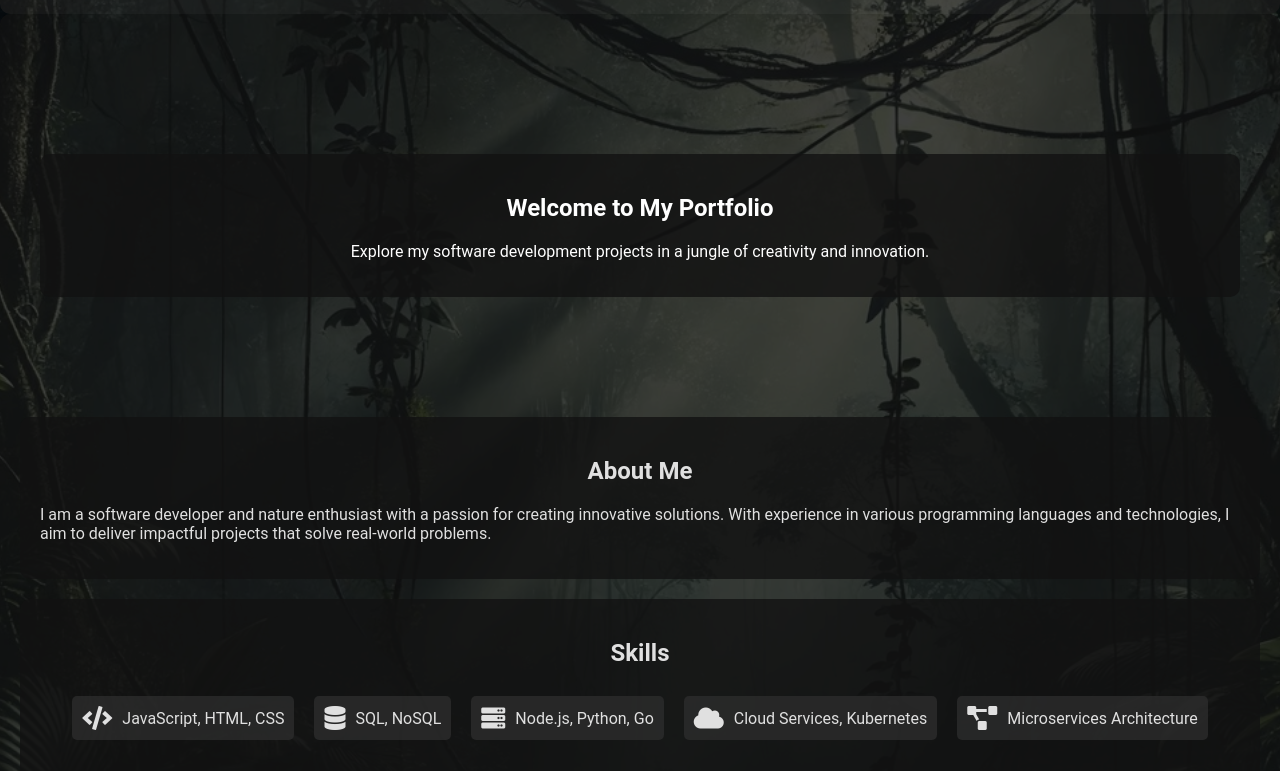
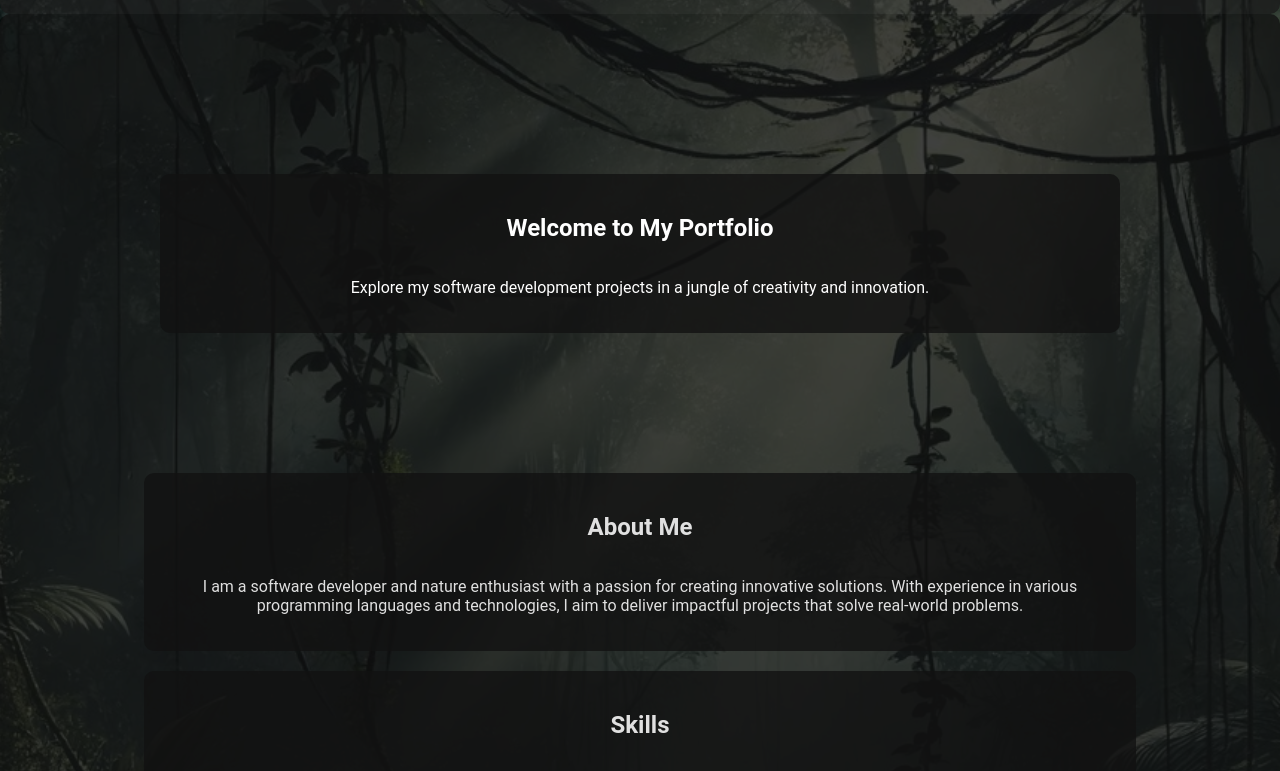
Before and after one commit to Travisjreed/Travis-reed.com, a plain HTML site: page index.html in a window 1280 px wide. Shown: the part 84-855 px from the top of the page. Drawn offline with nearby package versions, Linux system fonts and the light colour scheme.

Commit message:
Add files via upload

```diff
--- a/styles.css
+++ b/styles.css
@@ -222,3 +222,17 @@ footer {
 .project .button:hover {
     background-color: #64b2a5;
 }
+/* Container styles */
+.welcome-message, #about-me, #skills {
+    display: flex;
+    justify-content: center;
+    align-items: center;
+    flex-direction: column;
+    margin: 20px auto;
+    padding: 20px;
+    background-color: rgba(18, 18, 18, 0.8); /* 80% opaque */
+    border-radius: 10px;
+    max-width: 80%; /* Adjust as needed */
+    text-align: center;
+    box-sizing: border-box;
+}
```
